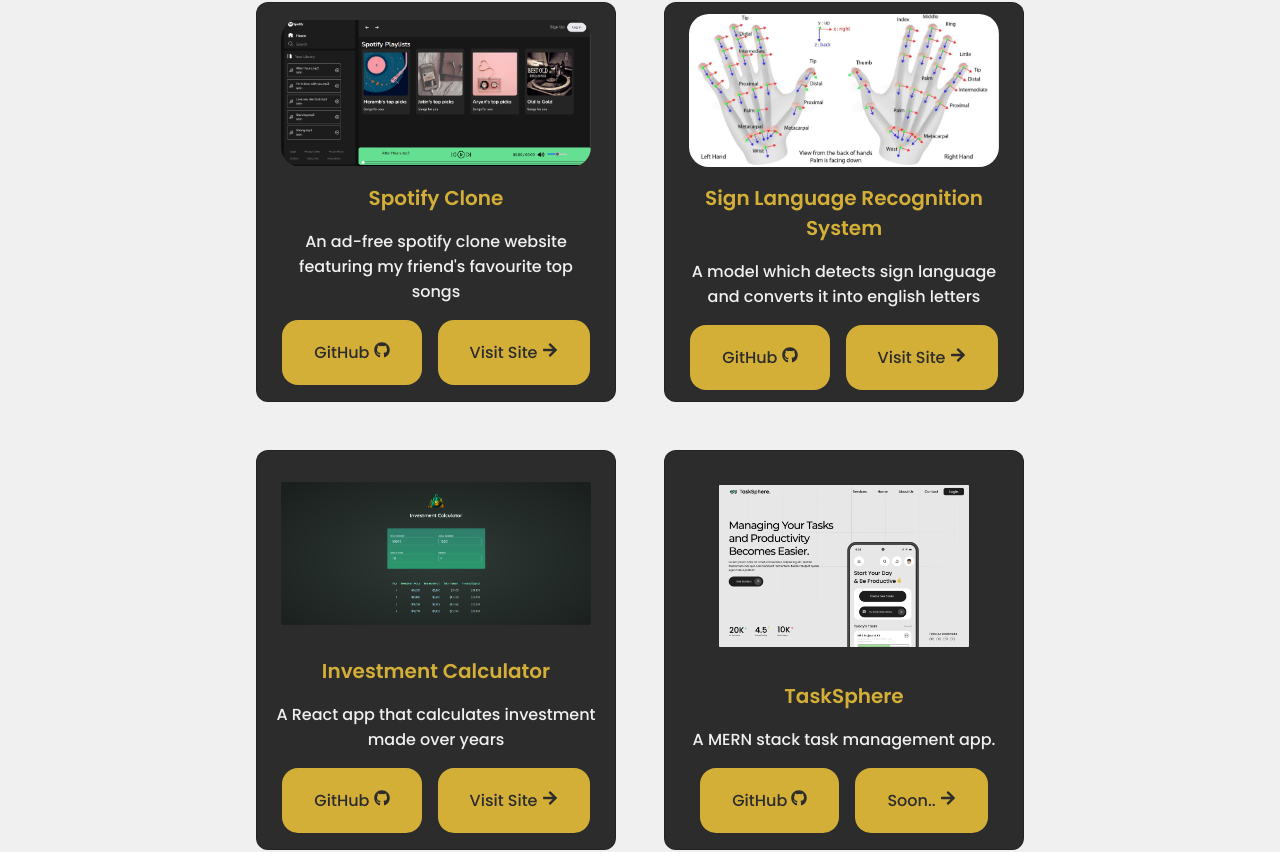
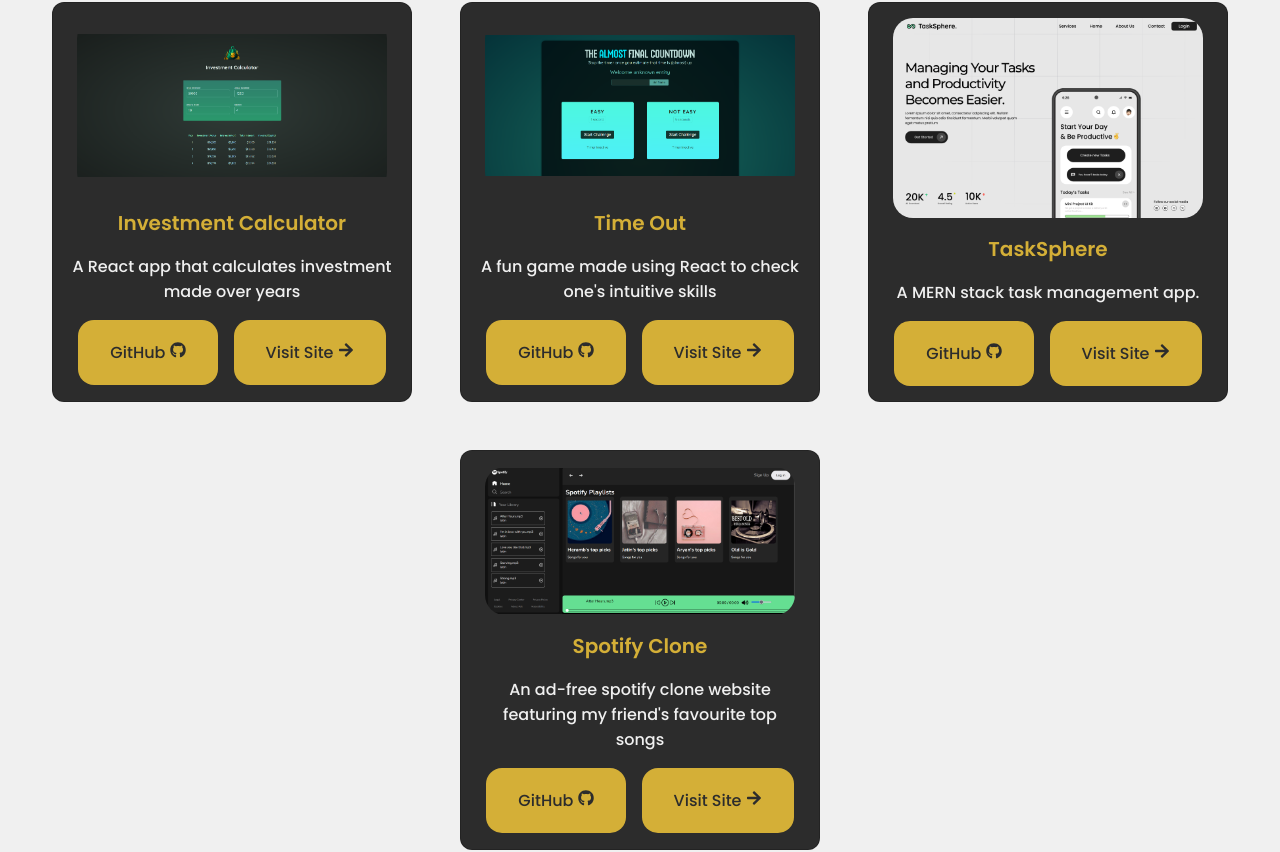
Before and after one commit to pathakjatin/React-Portfolio, a React (Create React App) app: page / in a window 1280 px wide. Shown: the part 3488-4340 px from the top of the page. Built offline with nearby package versions, Linux system fonts and the light colour scheme.

Commit message:
modified portfolio

```diff
--- a/src/components/portfolio/Card.jsx
+++ b/src/components/portfolio/Card.jsx
@@ -1,125 +1,24 @@
 import React from 'react';
 import {FaGithub , FaArrowRight} from 'react-icons/fa';
-import todoImg from '../../assets/Screenshot 2024-08-03 222919.png';
-import signLangImg from '../../assets/Screenshot 2024-08-03 235904.png'
-import petConnImg from '../../assets/Screenshot 2024-08-03 231744.png'
-import investCalImg from '../../assets/Screenshot 2024-08-03 233757.png';
-import taskSphereImg from '../../assets/Screenshot 2024-08-03 234254.png';
-import spotifyImg from '../../assets/Screenshot 2024-08-04 020241.png';
-
-const Card = () => {
+const Card = ({image , title , description , githublink , projectlink}) => {
     return (
-        <div className="portfolio__box">
             <div className="portfolio__card">
-                <img src={todoImg} alt="todo app image" />
-                <h3 className="portfolio__title">ToDo List</h3>
-                <p className="portfolio__subtitle">A todo list app made using <b>HTML, CSS & Javascript</b> which uses local storage of the browser</p>
+                <img src={image} alt={title} />
+                <h3 className="portfolio__title">{title}</h3>
+                <p className="portfolio__subtitle">{description}</p>
                 <div className="portfolio__buttons">
                 <button className="button button--flex portfolio__button">
-                    <a href="https://github.com/pathakjatin/todo-list" target="_blank" rel="noreferrer">
+                    <a href={githublink} target="_blank" rel="noreferrer">
                     GitHub <FaGithub className="portfolio__icon"/>
                     </a>
                 </button>
                 <button className="button button--flex portfolio__button">
-                    <a href="https://pathakjatin.github.io/todo-list/#" target="_blank" rel="noreferrer">
+                    <a href={projectlink} target="_blank" rel="noreferrer">
                     Visit Site <FaArrowRight className="portfolio__icon"/>
                     </a>
                 </button>
                 </div>
             </div>
-
-            <div className="portfolio__card">
-                <img src={petConnImg} alt="" />
-                <h3 className="portfolio__title">PetConnect</h3>
-                <p className="portfolio__subtitle">A responsive website that allows users to find a diet for their beloved pets.</p>
-                <div className="portfolio__buttons">
-                <button className="button button--flex portfolio__button">
-                    <a href="https://github.com/pathakjatin/PetConnect" target="_blank" rel="noreferrer">
-                    GitHub <FaGithub className="portfolio__icon"/>
-                    </a>
-                </button>
-                <button className="button button--flex portfolio__button">
-                    <a href="https://github.com/pathakjatin/PetConnect" target="_blank" rel="noreferrer">
-                    Visit Site <FaArrowRight className="portfolio__icon"/>
-                    </a>
-                </button>
-                </div>
-
-            </div>
-
-            <div className="portfolio__card">
-                <img src={spotifyImg} alt="" />
-                <h3 className="portfolio__title">Spotify Clone</h3>
-                <p className="portfolio__subtitle">An ad-free spotify clone website featuring my friend's favourite top songs </p>
-                <div className="portfolio__buttons">
-                <button className="button button--flex portfolio__button">
-                    <a href="https://github.com/pathakjatin/spotifyClone" target="_blank" rel="noreferrer">
-                    GitHub <FaGithub className="portfolio__icon"/>
-                    </a>
-                </button>
-                <button className="button button--flex portfolio__button">
-                    <a href="https://github.com/pathakjatin/spotifyClone" target="_blank" rel="noreferrer">
-                    Visit Site <FaArrowRight className="portfolio__icon"/>
-                    </a>
-                </button>
-                </div>
-            </div>
-
-            <div className="portfolio__card">
-                <img src={signLangImg} alt="" />
-                <h3 className="portfolio__title">Sign Language Recognition System</h3>
-                <p className="portfolio__subtitle">A model which detects sign language and converts it into english letters</p>
-                <div className="portfolio__buttons">
-                <button className="button button--flex portfolio__button">
-                    <a href="https://github.com/pathakjatin/Sign-Language-Recognition-System" target="_blank" rel="noreferrer">
-                    GitHub <FaGithub className="portfolio__icon"/>
-                    </a>
-                </button>
-                <button className="button button--flex portfolio__button">
-                    <a href="https://github.com/pathakjatin/Sign-Language-Recognition-System" target="_blank" rel="noreferrer">
-                    Visit Site <FaArrowRight className="portfolio__icon"/>
-                    </a>
-                </button>
-                </div>
-            </div>
-
-            <div className="portfolio__card">
-                <img src={investCalImg} alt="" />
-                <h3 className="portfolio__title">Investment Calculator</h3>
-                <p className="portfolio__subtitle">A React app that calculates investment made over years</p>
-                <div className="portfolio__buttons">
-                <button className="button button--flex portfolio__button">
-                    <a href="https://github.com/pathakjatin/Investment-Calculator" target="_blank" rel="noreferrer">
-                    GitHub <FaGithub className="portfolio__icon"/>
-                    </a>
-                </button>
-                <button className="button button--flex portfolio__button">
-                    <a href="https://github.com/pathakjatin/Investment-Calculator" target="_blank" rel="noreferrer">
-                    Visit Site <FaArrowRight className="portfolio__icon"/>
-                    </a>
-                </button>
-                </div>
-            </div>
-
-            <div className="portfolio__card">
-                <img src={taskSphereImg} alt="" id="ts"/>
-                <h3 className="portfolio__title">TaskSphere</h3>
-                <p className="portfolio__subtitle">A MERN stack task management app.</p>
-                <div className="portfolio__buttons">
-                <button className="button button--flex portfolio__button">
-                    <a href="https://github.com/pathakjatin/" target="_blank" rel="noreferrer">
-                    GitHub <FaGithub className="portfolio__icon"/>
-                    </a>
-                </button>
-                <button className="button button--flex portfolio__button">
-                    <a href="#">
-                    Soon.. <FaArrowRight className="portfolio__icon"/>
-                    </a>
-                </button>
-                </div>
-            </div>
-
-        </div>
     );
 }
 
--- a/src/components/portfolio/Portfolio.jsx
+++ b/src/components/portfolio/Portfolio.jsx
@@ -1,15 +1,19 @@
 import React from 'react';
 import './portfolio.css';
 import Card from './Card';
+import { project_data } from './Projects';
 
 const Portfolio = () => {
     return (
         <section className="portfolio section" id="portfolio">
                     <h2 className="section__title">Portfolio</h2>
                     <span className="section__subtitle">Some of my work</span>
-
-                    <div className="portfolio__container container grid">
-                        <Card/>
+                    <div className="portfolio__container">
+                        <div className="portfolio__box">
+                            {project_data.map((item) =>
+                                (<Card key={item.image} {...item}/>)
+                            )}
+                        </div>
                     </div>
         </section>
     );
--- /dev/null
+++ b/src/components/portfolio/Projects.js
@@ -0,0 +1,60 @@
+import todoImg from '../../assets/Screenshot 2024-08-03 222919.png';
+import signLangImg from '../../assets/Screenshot 2024-08-03 235904.png'
+import petConnImg from '../../assets/Screenshot 2024-08-03 231744.png'
+import investCalImg from '../../assets/Screenshot 2024-08-03 233757.png';
+import taskSphereImg from '../../assets/Screenshot 2024-08-03 234254.png';
+import spotifyImg from '../../assets/Screenshot 2024-08-04 020241.png';
+import timeOutImg from '../../assets/Screenshot 2024-09-14 000202.png'
+
+export const project_data = [
+    {
+        image : todoImg,
+        title : "ToDo List",
+        description : "A todo list app made using HTML, CSS & Javascript which uses local storage of the browser",
+        githublink : "https://github.com/pathakjatin/todo-list",
+        projectlink : "https://pathakjatin.github.io/todo-list/#",
+    },
+    {
+        image : signLangImg,
+        title : "Sign Language Recognition System",
+        description : "A model which detects sign language and converts it into english letters",
+        githublink : "https://github.com/pathakjatin/Sign-Language-Recognition-System",
+        projectlink : "https://github.com/pathakjatin/Sign-Language-Recognition-System",
+    },
+    {
+        image : petConnImg,
+        title : "PetConnect",
+        description : "A responsive website that allows users to find a diet for their beloved pets.",
+        githublink : "https://github.com/pathakjatin/PetConnect",
+        projectlink : "https://github.com/pathakjatin/PetConnect",
+    },
+    {
+        image : investCalImg,
+        title : "Investment Calculator",
+        description : "A React app that calculates investment made over years",
+        githublink : "https://github.com/pathakjatin/Investment-Calculator",
+        projectlink : "https://calculateinvest.netlify.app/",
+    },
+    {
+        image : timeOutImg,
+        title : "Time Out",
+        description : "A fun game made using React to check one's intuitive skills",
+        githublink : "https://github.com/pathakjatin/Time-Out",
+        projectlink : "https://timerunsout.netlify.app/",
+    },
+
+    {
+        image : taskSphereImg,
+        title : "TaskSphere",
+        description :"A MERN stack task management app." ,
+        githublink : "https://github.com/pathakjatin/",
+        projectlink : "#",
+    },
+    {
+        image : spotifyImg,
+        title : "Spotify Clone",
+        description : "An ad-free spotify clone website featuring my friend's favourite top songs ",
+        githublink : "https://github.com/pathakjatin/spotifyClone",
+        projectlink : "https://github.com/pathakjatin/spotifyClone",
+    },
+];
--- a/src/components/portfolio/portfolio.css
+++ b/src/components/portfolio/portfolio.css
@@ -1,5 +1,5 @@
 .portfolio__box{
-    width: 100%;
+
     display: flex;
     margin: auto;
     justify-content: center;
@@ -28,15 +28,10 @@
 }
 .portfolio__card img{
     background-size: cover;
-
     object-fit: contain;
     border-radius: 1.25rem;
     width: 310px;
     height: 310px;
-}
- #ts{
-    height: 220px;
-    width: 250px;
 }
 .portfolio__card a{
     color: var(--container-color);
```
Also changed, not shown: src/assets/Screenshot 2024-09-14 000202.png (added).
